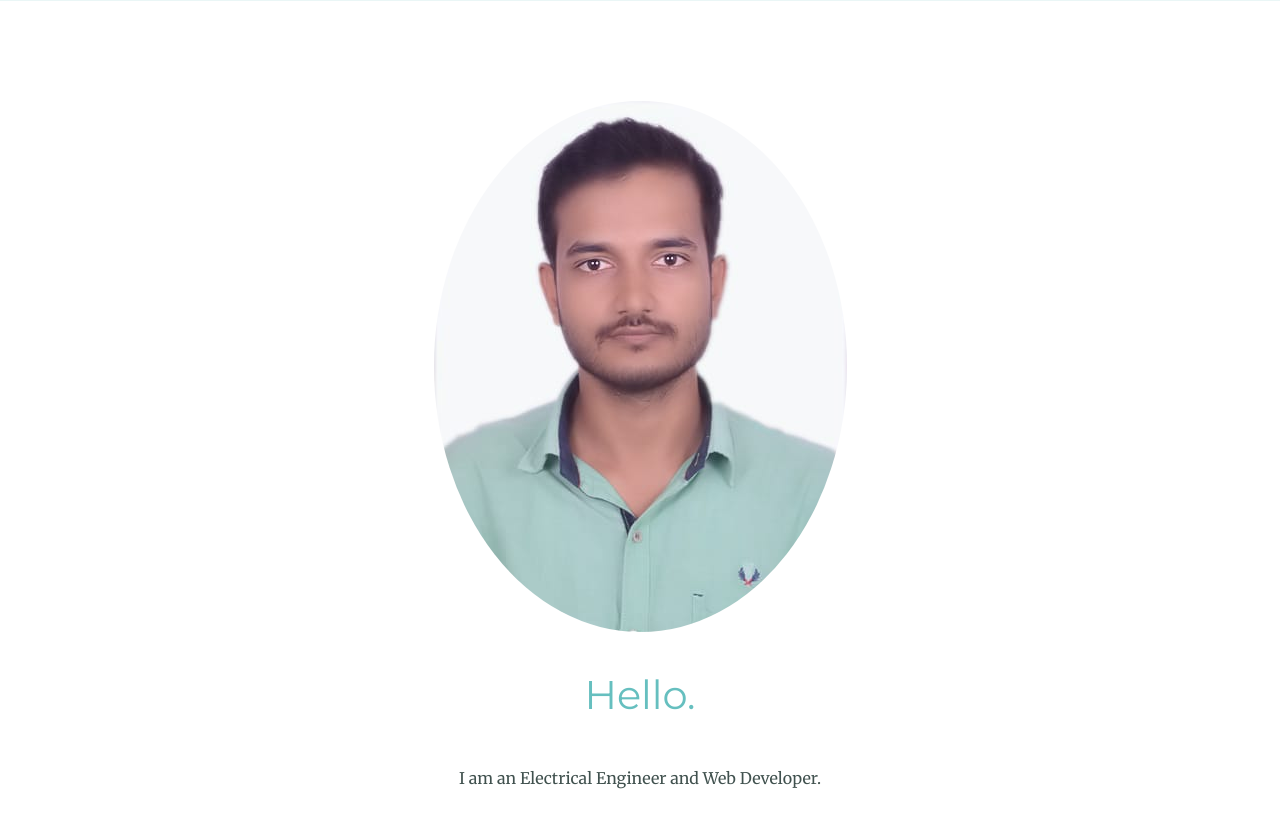
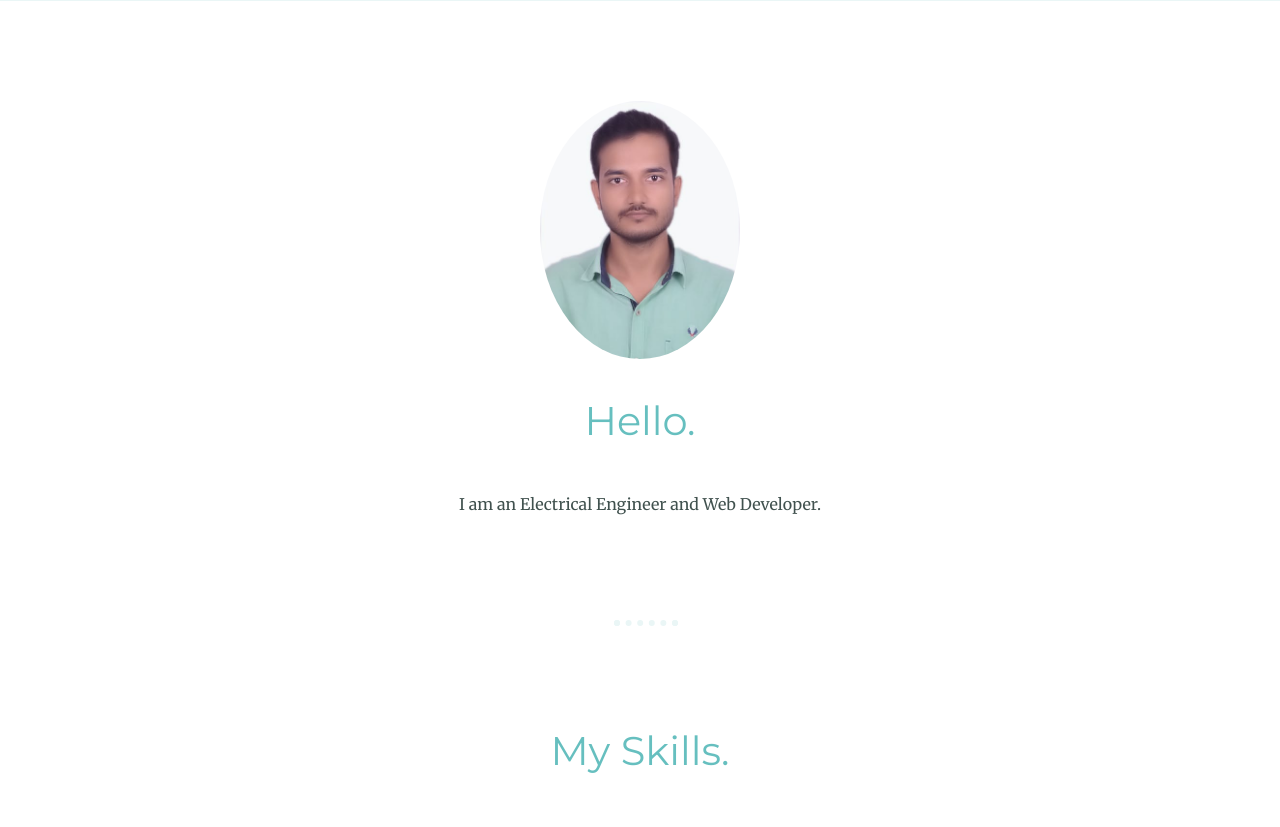
Before and after one commit to so5tech/personal-site, a plain HTML site: page index.html in a window 1280 px wide. Shown: the part 767-1594 px from the top of the page. Drawn offline with Linux system fonts and the light colour scheme.

Commit message:
Update styles.css

```diff
--- a/styles.css
+++ b/styles.css
@@ -105,7 +105,8 @@ p {
   width: 40%;
 }
 .profile-img{
-  border-radius: 100%;
+   border-radius: 50%;
+   width: 200px;
 }
 
 .code-img {
```
